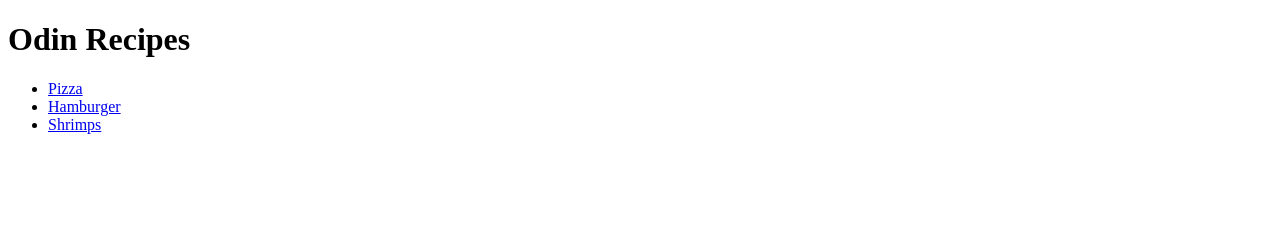
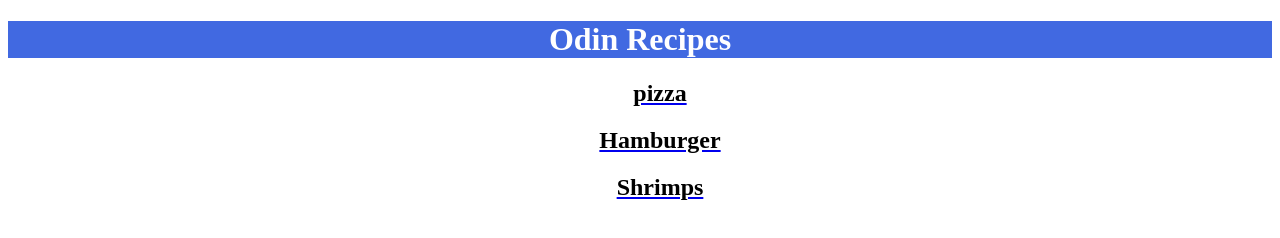
Before and after one commit to KevinChrist02/odin-recipes, a plain HTML site: page index.html in a window 1280 px wide. Drawn offline with Linux system fonts and the light colour scheme.

Commit message:
added the style.css to the index.html file

```diff
--- a/index.html
+++ b/index.html
@@ -5,13 +5,14 @@
     <meta http-equiv="X-UA-Compatible" content="IE=edge">
     <meta name="viewport" content="width=device-width, initial-scale=1.0">
     <title>My very own recipes</title>
+    <link rel="stylesheet" href="style.css">
 </head>
 <body>
-    <h1>Odin Recipes</h1>
+    <h1 class="heading h1">Odin Recipes</h1>
     <ul>
-        <li><a href="recipes/pizza.html">Pizza</a></li>
-        <li><a href="./recipes/hamburger.html">Hamburger</a></li>
-        <li><a href="./recipes/shrimps.html">Shrimps</a></li>
+        <a href="recipes/pizza.html"><h2 class="heading h2">pizza</h2></a>
+        <a href="./recipes/hamburger.html"><h2 class="heading h2">Hamburger</h2></a>
+        <a href="./recipes/shrimps.html"><h2 class="heading h2">Shrimps</h2></a>
     </ul>
 </body>
 </html>
```
